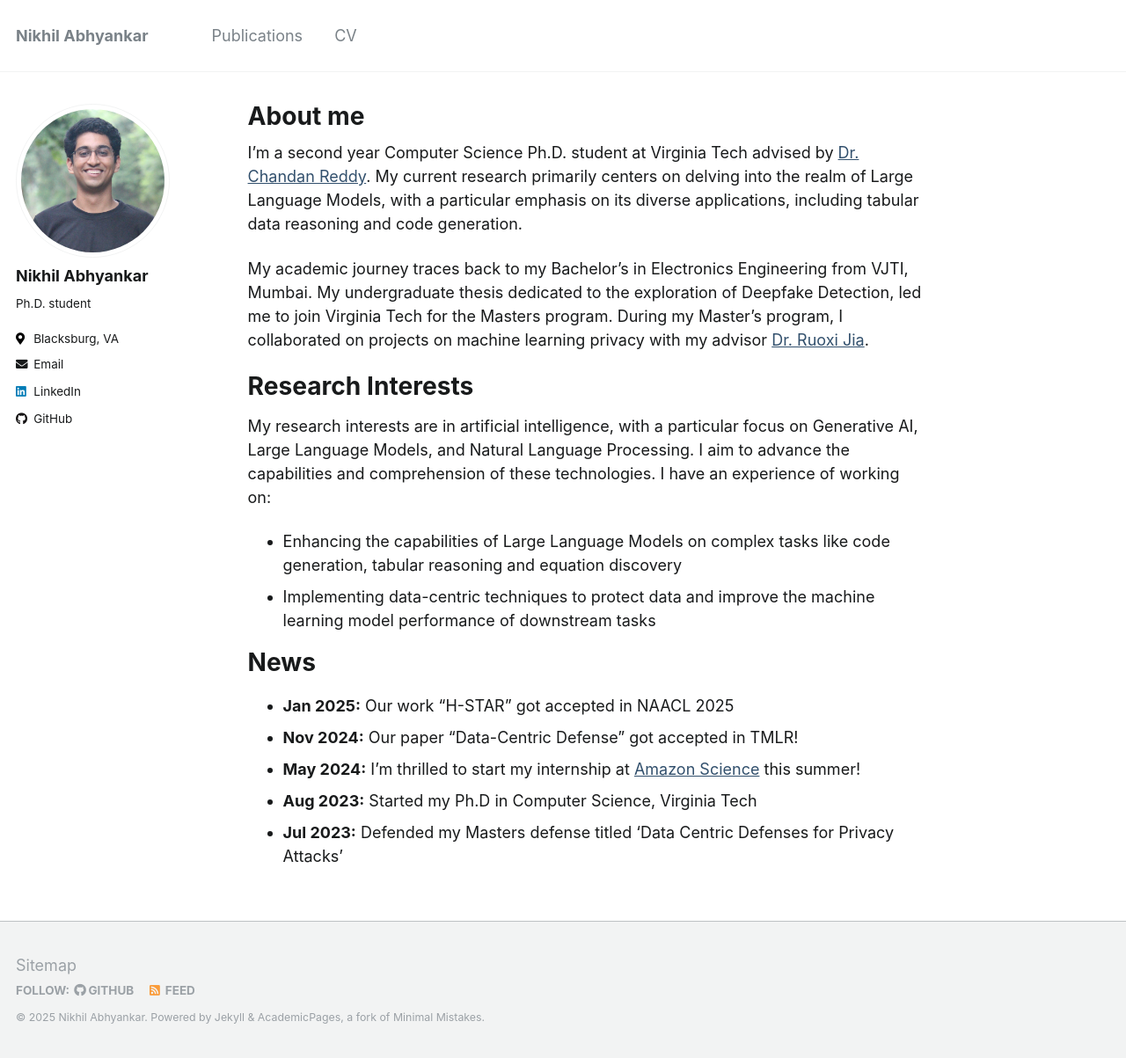
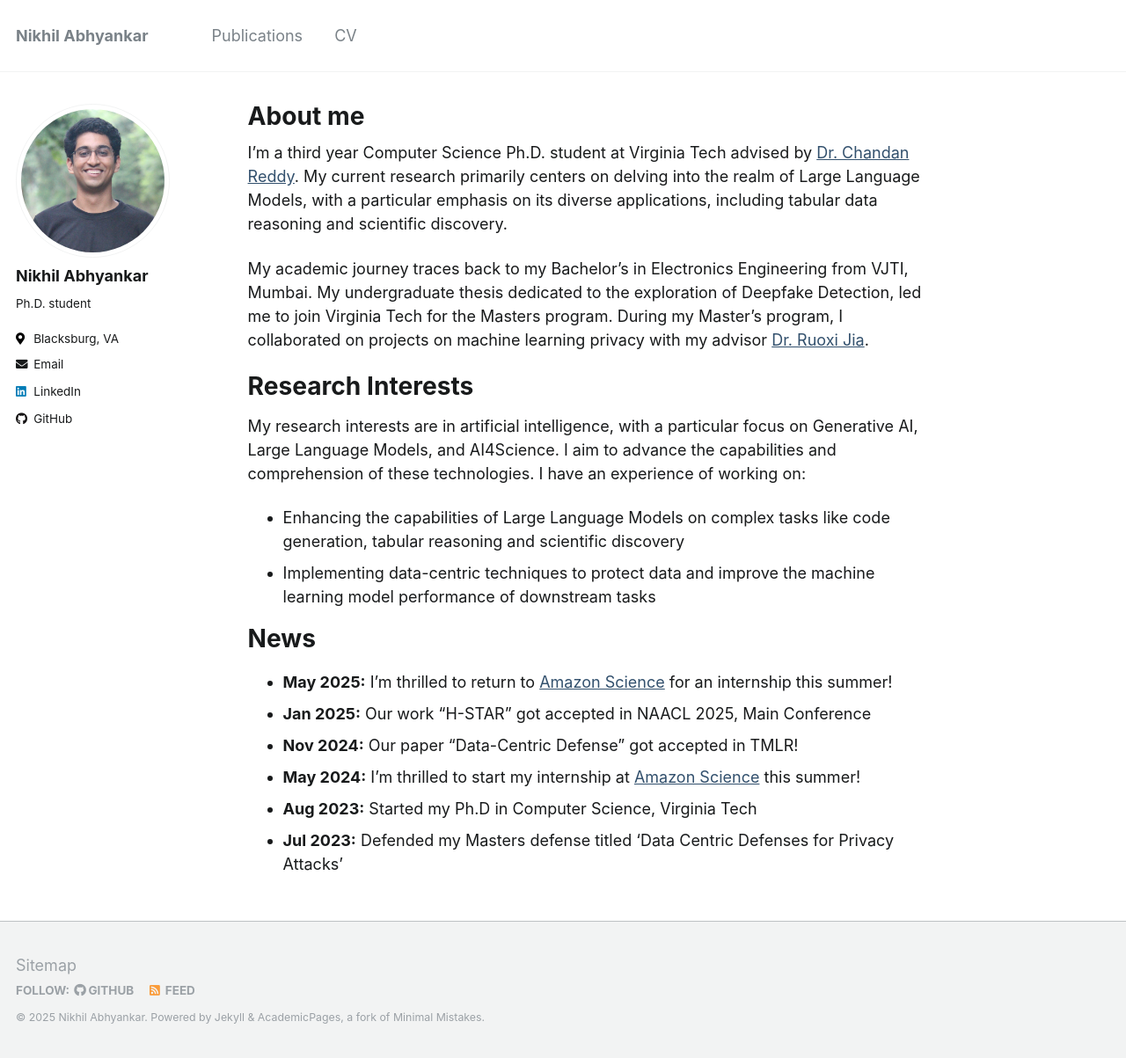
Before and after one commit to nikhilsab/nikhilsab.github.io, a Jekyll site: the page built from _pages/about.md, in a window 1280 px wide and 1203 px high. Shown: the whole window at 88% size. Built offline with Jekyll 4.4.1, drawn with Linux system fonts in a browser that asks for light colours.

```diff
--- a/_pages/about.md
+++ b/_pages/about.md
@@ -8,19 +8,20 @@ redirect_from:
   - /about.html
 ---
 
-I’m a second year Computer Science Ph.D. student at Virginia Tech advised by [Dr. Chandan Reddy](https://creddy.net/). My current research primarily centers on delving into the realm of Large Language Models, with a particular emphasis on its diverse applications, including tabular data reasoning and code generation.
+I’m a third year Computer Science Ph.D. student at Virginia Tech advised by [Dr. Chandan Reddy](https://creddy.net/). My current research primarily centers on delving into the realm of Large Language Models, with a particular emphasis on its diverse applications, including tabular data reasoning and scientific discovery.
 
 My academic journey traces back to my Bachelor's in Electronics Engineering from VJTI, Mumbai. My undergraduate thesis dedicated to the exploration of Deepfake Detection, led me to join Virginia Tech for the Masters program. During my Master's program, I collaborated on projects on machine learning privacy with my advisor [Dr. Ruoxi Jia](https://reds-lab.github.io/#/).
 
 Research Interests
 =====
-My research interests are in artificial intelligence, with a particular focus on Generative AI, Large Language Models, and Natural Language Processing. I aim to advance the capabilities and comprehension of these technologies. I have an experience of working on:
-* Enhancing the capabilities of Large Language Models on complex tasks like code generation, tabular reasoning and equation discovery
+My research interests are in artificial intelligence, with a particular focus on Generative AI, Large Language Models, and AI4Science. I aim to advance the capabilities and comprehension of these technologies. I have an experience of working on:
+* Enhancing the capabilities of Large Language Models on complex tasks like code generation, tabular reasoning and scientific discovery
 * Implementing data-centric techniques to protect data and improve the machine learning model performance of downstream tasks
 
 News
 =====
-* **Jan 2025:** Our work "H-STAR" got accepted in NAACL 2025
+* **May 2025:** I'm thrilled to return to [Amazon Science](https://www.amazon.science/) for an internship this summer!
+* **Jan 2025:** Our work "H-STAR" got accepted in NAACL 2025, Main Conference
 * **Nov 2024:** Our paper "Data-Centric Defense" got accepted in TMLR!
 * **May 2024:** I'm thrilled to start my internship at [Amazon Science](https://www.amazon.science/) this summer!
 * **Aug 2023:** Started my Ph.D in Computer Science, Virginia Tech
```
Also changed, not shown: _pages/cv.md (+2 -1 lines), _publications/2024-hstar.md (+1 -1 lines), _publications/2025-llmfe.md (added, +10 -0 lines).
